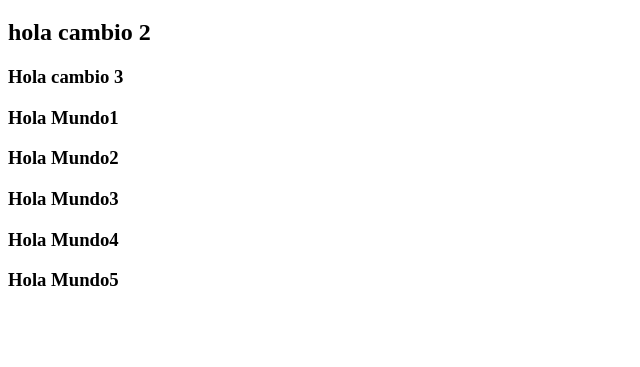
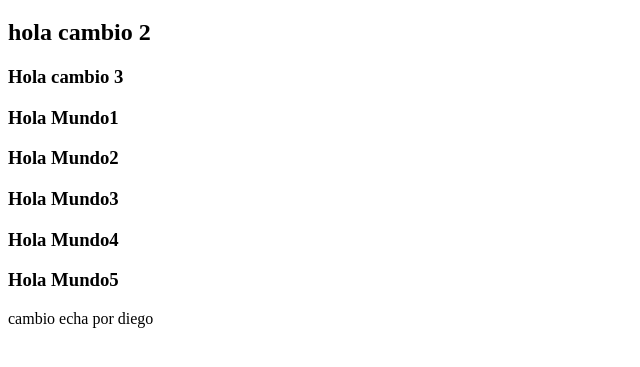
Before and after one commit to martinrambo/testGithub, a plain HTML site: page index.html in a window 1280 px wide. Shown: the part 61-428 px from the top of the page, without its empty margins (0-640 px from the left). Drawn offline with Linux system fonts and the light colour scheme.

Commit message:
Cambio rama diego

```diff
--- a/index.html
+++ b/index.html
@@ -15,5 +15,6 @@
     <h3>Hola Mundo3</h3>
     <h3>Hola Mundo4</h3>
     <h3>Hola Mundo5</h3>
+    <h11>cambio echa por diego</h11>
 </body>
 </html>
```
